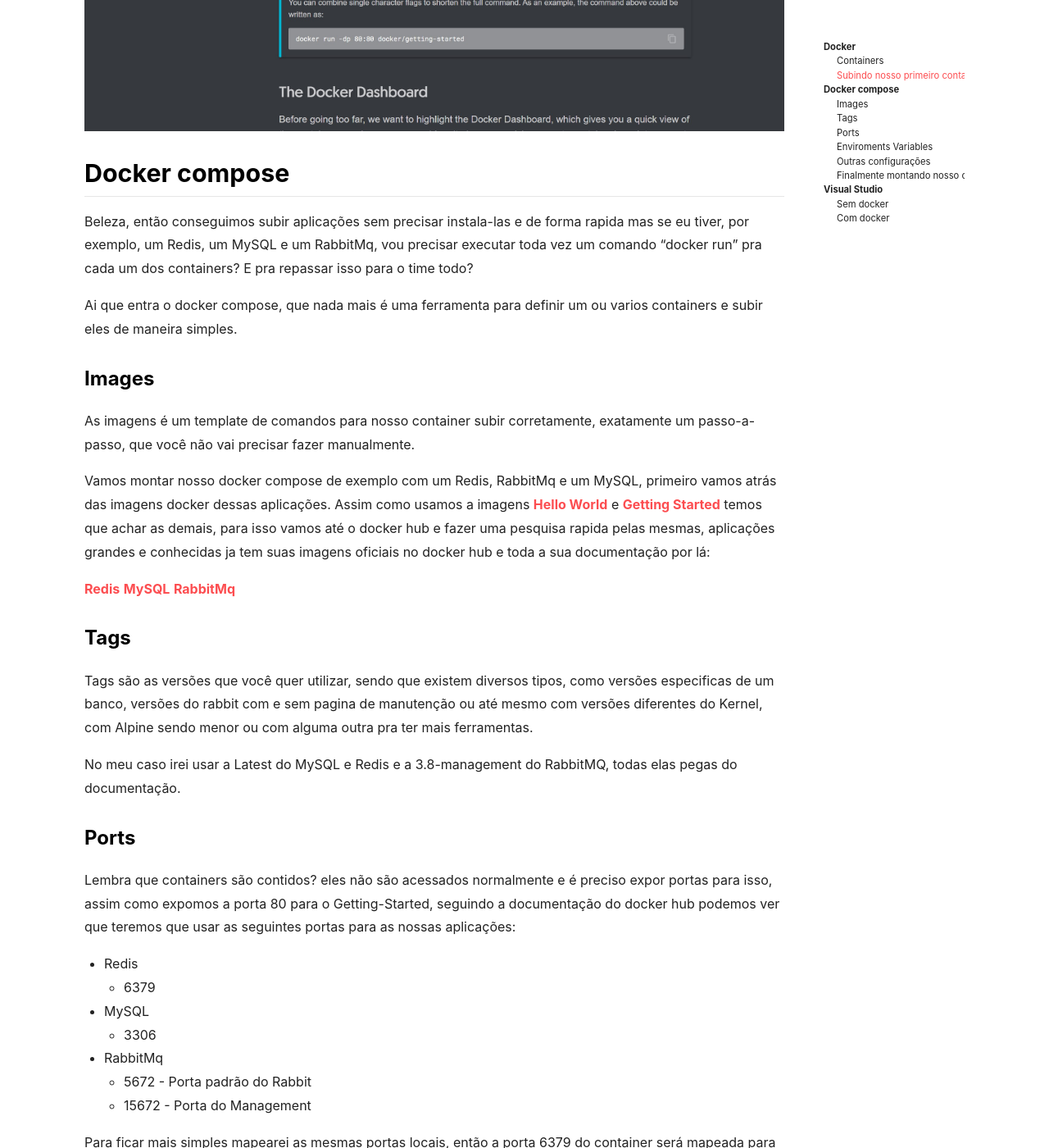
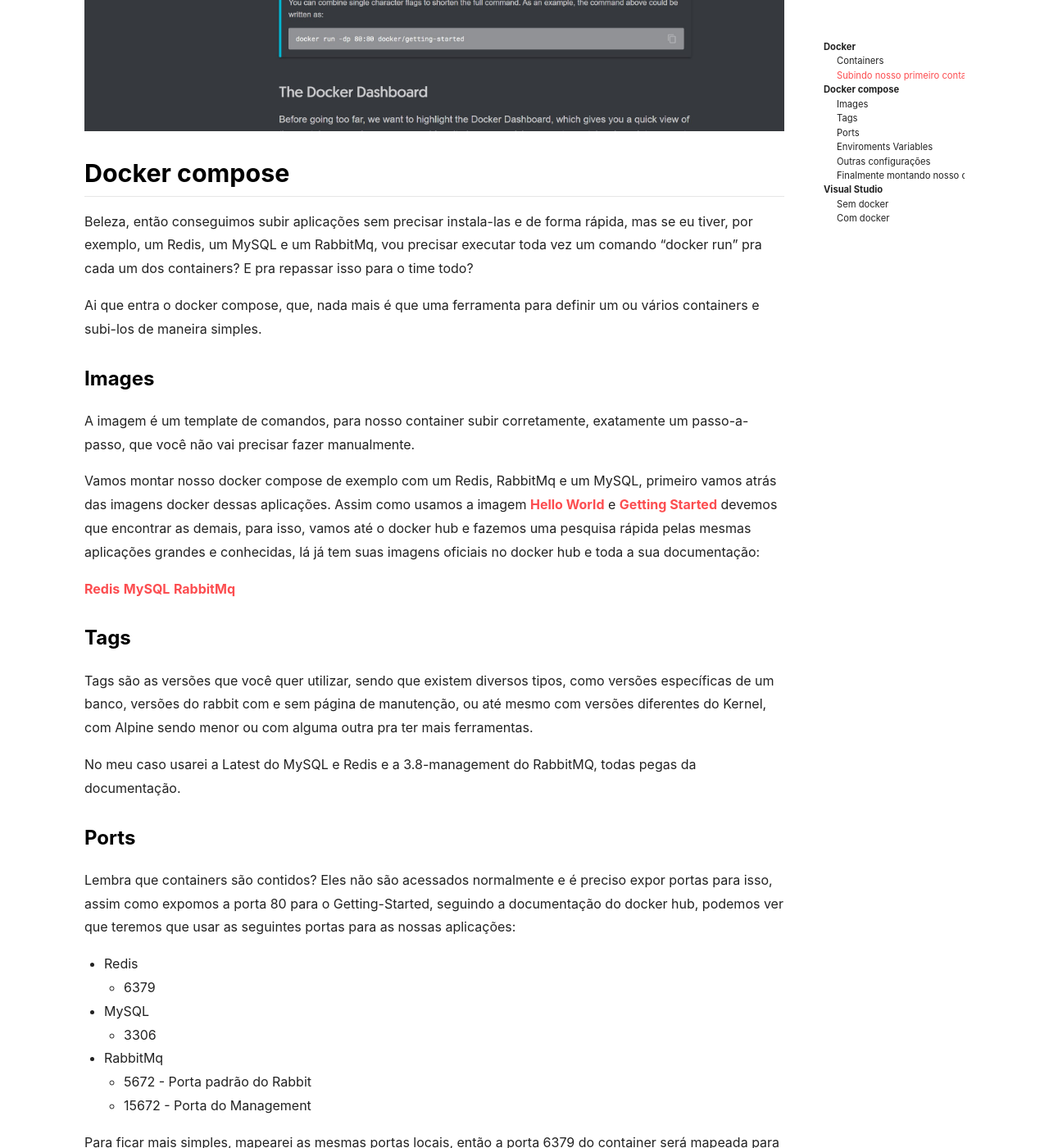
Before and after one commit to Baldini/baldini.github.io, a Jekyll site: the page built from _posts/2021-02-26-docker-compose-vs.md, in a window 1280 px wide and 1400 px high, scrolled down 2255 px. Shown: the whole window at 82% size. Built offline with Jekyll 4.4.1, drawn with Linux system fonts in a browser that asks for light colours; nearby versions of some CDN libraries; comment, search, counter and statistics services are not loaded; some of the changed text lies outside the part shown.

Commit message:
fix typos

```diff
--- a/_posts/2021-02-26-docker-compose-vs.md
+++ b/_posts/2021-02-26-docker-compose-vs.md
@@ -4,52 +4,52 @@
 key: docker-compose-vs
 ---
 
-Acredito que todo mundo ja encontrou um projeto ou entrou em uma empresa em que existiam tantas dependencias para rodar o sistema que você perde um dia inteiro só de instalação, fora a configuração, é banco relacional, banco não relacional, cache, serviços, etc.
+Acredito que todo mundo já encontrou um projeto ou entrou em uma empresa, em que existiam tantas dependências para rodar o sistema, que você perde um dia inteiro só de instalação, fora a configuração, banco relacional, banco não relacional, cache, serviços, etc.
 
-E as vezes você precisa fazer somente uma modificação em parte do sistema mas precisa de um documento gigante no confluence pra ver como fazer toda a configuração. Mas podemos simplificar isso nos nossos projetos usando docker.
+E, às vezes, você precisa fazer somente uma modificação, em parte do sistema, mas precisa de um documento gigante no confluence pra ver como fazer toda a configuração. Porém podemos simplificar isso em nossos projetos, usando docker.
 
-Ai você pode pensar: "Ah Guilherme mas aqui na empresa nunca vão subir algo assim pra produção" mas eu nunca disse para usar em produção e sim pra facilitar a sua vida localmente.
+Ai você pode pensar: "Ah, Guilherme, mas aqui na empresa nunca vão subir algo assim pra produção". Mas eu nunca disse para usar em produção e sim pra facilitar a sua vida localmente.
 
 ## Docker
 
-Mas primeiro o que é o [Docker](https://www.docker.com/)?
+Mas primeiro, o que é [Docker](https://www.docker.com/)?
 
-Docker é um sistema gerenciador de containers, que é parecido com virtualização mas somente no conceito
+Docker é um sistema gerenciador de containers, que é parecido com virtualização, mas somente no conceito.
 
 ### Containers
 
-Diferente de uma maquina virtual, containers são basicamente processos, enquanto maquinas virtuais tem todo um sistema operacional por trás, containers não necessitam disso e contem o minimo necessario para rodar a aplicação, que normalmente é única, enquanto em maquinas virtuais existem varias aplicações rodando. Alem disso containers utilizam os recursos do Kernel local diferente de maquinas virtuais.
+Diferente de uma máquina virtual, containers são, basicamente, processos. Enquanto máquinas virtuais tem todo um sistema operacional por trás, containers não necessitam disso e contém o mínimo necessário para rodar a aplicação, que normalmente é única, enquanto em máquinas virtuais existem várias aplicações rodando. Além disso, containers utilizam recursos do Kernel local, diferente de máquinas virtuais.
 
-Dica: Caso vá rodar docker no windows, dê preferencia por rodar ele em ambiente [WSL2](https://docs.microsoft.com/pt-br/windows/wsl/install-win10) a performance é bem melhor.
+Dica: Caso vá rodar docker no windows, dê preferência por rodar ele em ambiente [WSL2](https://docs.microsoft.com/pt-br/windows/wsl/install-win10) a performance é bem melhor.
 
 ### Subindo nosso primeiro container
 
-Bom vamos subir um container básico, depois de já instalado o docker em sua maquina podemos executar o comando de Hello World para vermos nosso primeiro container rodando:
+Bom, vamos subir um container básico, depois de já instalado o docker em sua máquina, podemos executar o comando de "Hello World" para vermos nosso primeiro container rodando:
 
 <script id="asciicast-kag8uK5nV6dcE3x97vpHTDrll" src="https://asciinema.org/a/kag8uK5nV6dcE3x97vpHTDrll.js" async></script>
 
-Este comando sobe um container simples de "Hello-world" que escreve algumas coisas no console e fecha o processo, podemos ver que eu não tinha a imagem na minha maquina, então o docker foi fazer o download no [Docker Hub](https://hub.docker.com/).
+Este comando sobe um container simples, de "Hello-world", que escreve algumas coisas no console e fecha o processo, podemos ver que eu não tinha a imagem na minha máquina, então o docker fez o download no [Docker Hub](https://hub.docker.com/).
 
-Podemos subir uma imagem um pouco mais complexa como a getting-started
-PS. A partir de agora ja vou ter feito o download das imagens para facilitar nos exemplos
+Podemos subir uma imagem um pouco mais complexa, como a getting-started.
+PS. A partir de agora já terei feito o download das imagens para facilitar nos exemplos.
 
 <script id="asciicast-rcT4oK6a5n1La2x0T85ClX0xC" src="https://asciinema.org/a/rcT4oK6a5n1La2x0T85ClX0xC.js" async></script>
 
-Estou subindo a imagem e mapeando com o comando "-p 80:80" a porta 80 do container para a porta 80 do meu computador host, explicarei mais sobre portas mais abaixo, então se eu acessar <http://localhost> no meu navegador posso ver uma pagina web do docker:
+Estou subindo a imagem e mapeando com o comando "-p 80:80" a porta 80 do container para a porta 80 do meu computador host, explicarei mais sobre portas a seguir, então se eu acessar <http://localhost> no meu navegador, posso ver uma pagina web do docker:
 
 ![image](/assets/images/2020/02/docker-compose-vs/docker-compose-vs-01.jpg)
 
 ## Docker compose
 
-Beleza, então conseguimos subir aplicações sem precisar instala-las e de forma rapida mas se eu tiver, por exemplo, um Redis, um MySQL e um RabbitMq, vou precisar executar toda vez um comando "docker run" pra cada um dos containers? E pra repassar isso para o time todo?
+Beleza, então conseguimos subir aplicações sem precisar instala-las e de forma rápida, mas se eu tiver, por exemplo, um Redis, um MySQL e um RabbitMq, vou precisar executar toda vez um comando "docker run" pra cada um dos containers? E pra repassar isso para o time todo?
 
-Ai que entra o docker compose, que nada mais é uma ferramenta para definir um ou varios containers e subir eles de maneira simples.
+Ai que entra o docker compose, que, nada mais é que uma ferramenta para definir um ou vários containers e subi-los de maneira simples.
 
 ### Images
 
-As imagens é um template de comandos para nosso container subir corretamente, exatamente um passo-a-passo, que você não vai precisar fazer manualmente.
+A imagem é um template de comandos, para nosso container subir corretamente, exatamente um passo-a-passo, que você não vai precisar fazer manualmente.
 
-Vamos montar nosso docker compose de exemplo com um Redis, RabbitMq e um MySQL, primeiro vamos atrás das imagens docker dessas aplicações. Assim como usamos a imagens [Hello World](https://hub.docker.com/_/hello-world) e [Getting Started](https://hub.docker.com/_/getting-started) temos que achar as demais, para isso vamos até o docker hub e fazer uma pesquisa rapida pelas mesmas, aplicações grandes e conhecidas ja tem suas imagens oficiais no docker hub e toda a sua documentação por lá:
+Vamos montar nosso docker compose de exemplo com um Redis, RabbitMq e um MySQL, primeiro vamos atrás das imagens docker dessas aplicações. Assim como usamos a imagem [Hello World](https://hub.docker.com/_/hello-world) e [Getting Started](https://hub.docker.com/_/getting-started) devemos que encontrar as demais, para isso, vamos até o docker hub e fazemos uma pesquisa rápida pelas mesmas aplicações grandes e conhecidas, lá já tem suas imagens oficiais no docker hub e toda a sua documentação:
 
 [Redis](https://hub.docker.com/_/redis)
 [MySQL](https://hub.docker.com/_/mysql)
@@ -57,13 +57,13 @@
 
 ### Tags
 
-Tags são as versões que você quer utilizar, sendo que existem diversos tipos, como versões especificas de um banco, versões do rabbit com e sem pagina de manutenção ou até mesmo com versões diferentes do Kernel, com Alpine sendo menor ou com alguma outra pra ter mais ferramentas.
+Tags são as versões que você quer utilizar, sendo que existem diversos tipos, como versões específicas de um banco, versões do rabbit com e sem página de manutenção, ou até mesmo com versões diferentes do Kernel, com Alpine sendo menor ou com alguma outra pra ter mais ferramentas.
 
-No meu caso irei usar a Latest do MySQL e Redis e a 3.8-management do RabbitMQ, todas elas pegas do documentação.
+No meu caso usarei a Latest do MySQL e Redis e a 3.8-management do RabbitMQ, todas pegas da documentação.
 
 ### Ports
 
-Lembra que containers são contidos? eles não são acessados normalmente e é preciso expor portas para isso, assim como expomos a porta 80 para o Getting-Started, seguindo a documentação do docker hub podemos ver que teremos que usar as seguintes portas para as nossas aplicações:
+Lembra que containers são contidos? Eles não são acessados normalmente e é preciso expor portas para isso, assim como expomos a porta 80 para o Getting-Started, seguindo a documentação do docker hub, podemos ver que teremos que usar as seguintes portas para as nossas aplicações:
 
 - Redis
   - 6379
@@ -73,26 +73,26 @@
   - 5672 - Porta padrão do Rabbit
   - 15672 - Porta do Management
 
-Para ficar mais simples mapearei as mesmas portas locais, então a porta 6379 do container será mapeada para a porta 6379 da minha maquina e assim por diante.
+Para ficar mais simples, mapearei as mesmas portas locais, então a porta 6379 do container será mapeada para a porta 6379 da minha máquina e assim por diante.
 
 ### Enviroments Variables
 
-Variaveis de ambiente, cada container segue um padrão e no nosso caso vamos usar somente no MySQL para setar nossa senha para o usuário root, no caso do rabbit vamos deixar ele setar as credenciais padrões, que são Guest@Guest e o redis sem credenciais.
+Variáveis de ambiente, cada container segue um padrão e em nosso caso usaremos somente no MySQL para setar nossa senha, para o usuário root, no caso do rabbit vamos deixar ele setar as credenciais padrões, que são Guest@Guest e o redis sem credenciais.
 
 - MySql
   - MYSQL_ROOT_PASSWORD=MySecretPassword
 
 ### Outras configurações
 
-Existem diversas outras configurações que podem ser encontradas nas configurações que não iremos usar aqui no exemplo, algumas valem a pena ser citadas:
+Existem diversas configurações que podem ser encontradas nas configurações que não usaremos aqui no exemplo, algumas valem a pena ser citadas:
 
 #### Depends_on
 
-Mostra que um container A tem dependencia de container B e espera o container A subir para começar a subir o B, lembrando que o container subir não quer dizer que um banco dentro dele está pronto para receber conexão.
+Mostra que um container A tem dependência de container B e espera o container A subir para começar a subir o B, lembrando que, o container subir não quer dizer que um banco dentro dele está pronto para receber conexão.
 
 #### Volumes
 
-Mapeia uma pasta da maquina Host para o container, então caso você queira ter algum arquivo compartilhado da maquina host com o container é essa configuração que você usa, lembrando que quando você remove o container, todos os dados dentro dele somem mas arquivos compartilhados em volumes não.
+Mapeia uma pasta da máquina Host para o container, então caso você queira ter algum arquivo compartilhado da máquina host com o container é essa configuração que você usará, lembrando que quando você remove o container, todos os dados dentro dele somem, mas os arquivos compartilhados em volumes não.
 
 #### Network
 
@@ -125,17 +125,17 @@
       - "15672:15672"
 {% endhighlight %}
 
-Executando o comando abaixo conseguimos subir os containers e conectar neles de qualquer aplicação na sua maquina.
+Executando o comando abaixo conseguimos subir os containers e conecta-los de qualquer aplicação na sua máquina.
 
 <script id="asciicast-IZPWFwyVSUxhsPcyub7BodoW5" src="https://asciinema.org/a/IZPWFwyVSUxhsPcyub7BodoW5.js" async></script>
 
-Apertando Ctrl+C os containers param e volta tudo como novo.
+Apertando Ctrl+C os containers param e voltam como novo.
 
-PS. Cuidado para não perder seus dados desse jeito, ja que não está sendo mapeado nenhum volume nesse compose, seus dados serão apagados quando os containers forem deletados
+PS. Cuidado para não perder seus dados desse jeito, já que não está sendo mapeado nenhum volume nesse compose, seus dados serão apagados quando os containers forem deletados
 
 ## Visual Studio
 
-Agora como podemos usar isso junto com nossas aplicações .NET? Isso é simples
+Agora como podemos usar isso com nossas aplicações .NET? Isso é simples.
 
 ### Sem docker
 
@@ -151,11 +151,11 @@
 
 ### Com docker
 
-Caso queira rodar sua aplicação no docker junto com o visual studio é só habilitar o "Container Orchestrator Support" clicando com o botão direito no seu projeto, o Visual Studio ja irá criar seu docker-compose, que você pode modificar a vontade.
+Caso queira rodar sua aplicação no docker, junto com o visual studio, é só habilitar o "Container Orchestrator Support", clicando com o botão direito no seu projeto, o Visual Studio criará seu docker-compose, que você poderá modificar a vontade.
 
 ![image](/assets/images/2020/02/docker-compose-vs/docker-compose-vs-02.jpg)
 
-As configurações mudam um pouquinho, agora você não vai acessar mais localhost e sim pelo nome do container pois todos estão na mesma rede e compose, e sua aplicação não estará mais rodando na sua maquina e sim em um container, ficando algo assim:
+As configurações mudam um pouquinho, agora você não vai acessar mais localhost e sim pelo nome do container, pois todos estão na mesma rede e compose, e sua aplicação não estará mais rodando na sua máquina, e sim em um container, ficando algo assim:
 
 {% highlight json %}
 {
```
Also changed, not shown: other parts of _posts/2021-02-26-docker-compose-vs.md (+1 -1 lines).
